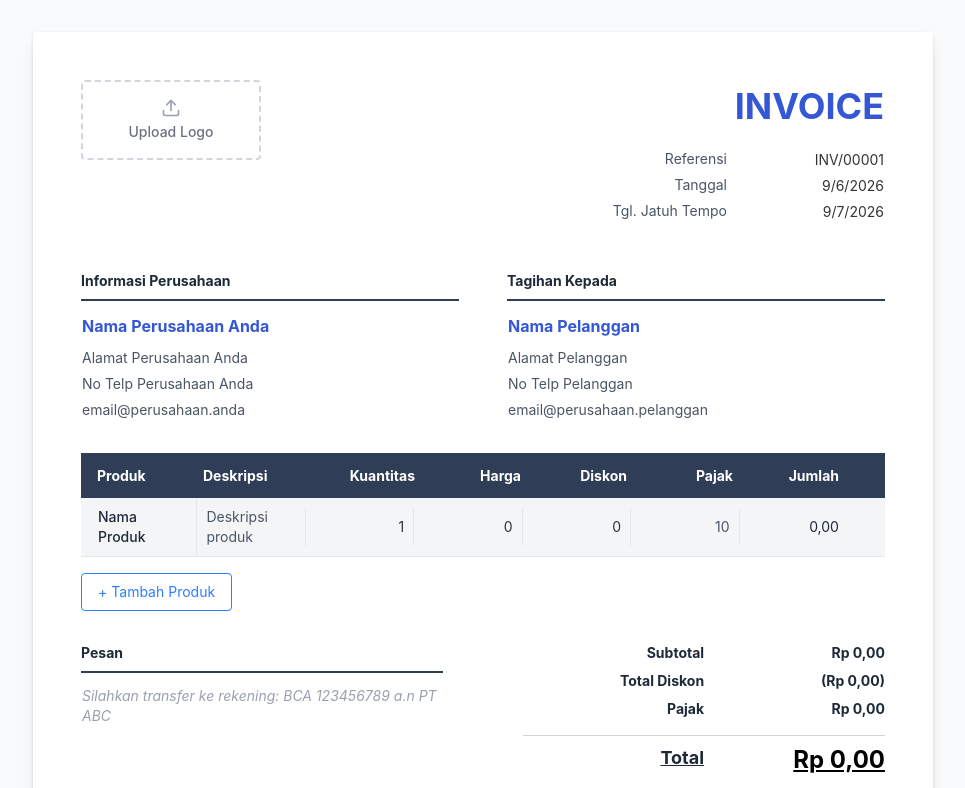
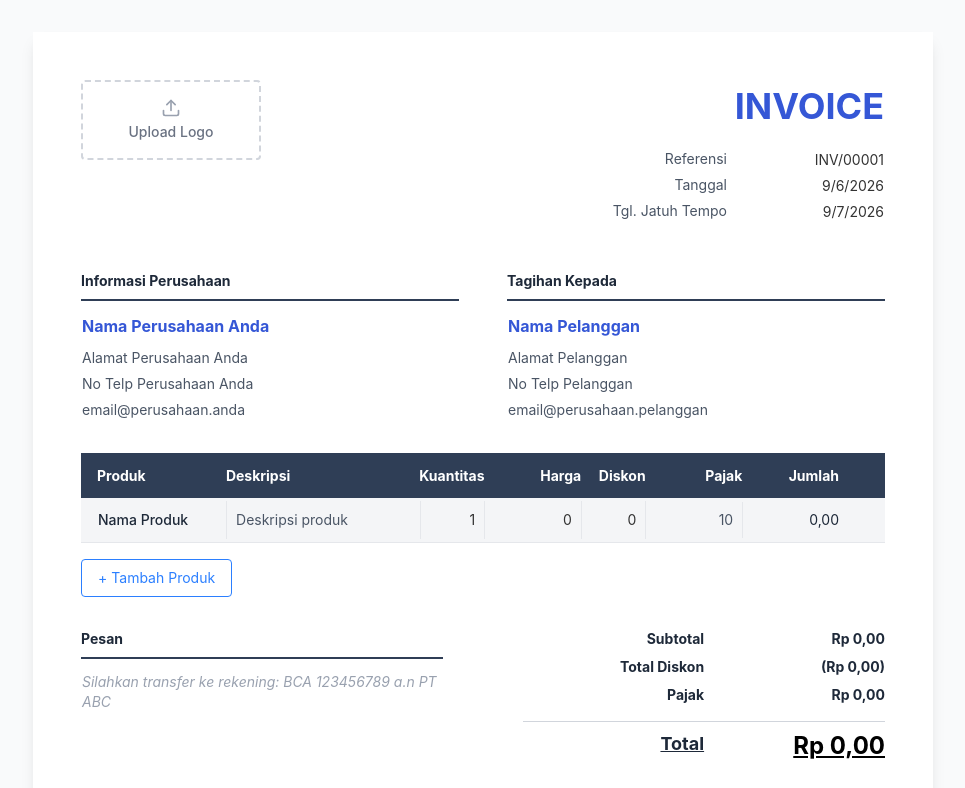
Before and after one commit to superboy12/Kiedo, a Next.js app: page / in a window 1280 px wide. Shown: the top 788 px of the page, without its empty margins (157-1122 px from the left). Built offline with nearby package versions, Linux system fonts and the light colour scheme.

Commit message:
Fix table alignment and download format

```diff
--- a/src/components/InvoicePreview.tsx
+++ b/src/components/InvoicePreview.tsx
@@ -45,7 +45,8 @@ export const InvoicePreview: React.FC<InvoicePreviewProps> = ({ data, onChange,
   // Pembayaran Diterima can be an editable field, Sisa Tagihan = Grand Total - Pembayaran Diterima.
 
   return (
-    <div ref={innerRef} className="bg-white w-full max-w-[900px] mx-auto p-12 shadow-sm font-sans text-[#333333] relative print:shadow-none print:p-0">
+    <div className="w-full overflow-x-auto">
+      <div ref={innerRef} className="bg-white w-[900px] mx-auto p-12 shadow-sm font-sans text-[#333333] relative print:shadow-none print:p-0">
       {/* HEADER */}
       <div className="flex justify-between items-start mb-12">
         <div className="w-[40%]">
@@ -161,5 +162,6 @@ export const InvoicePreview: React.FC<InvoicePreviewProps> = ({ data, onChange,
         </div>
       </div>
     </div>
+    </div>
   );
 };
--- a/src/components/InvoicePreviewTemplate2.tsx
+++ b/src/components/InvoicePreviewTemplate2.tsx
@@ -16,7 +16,8 @@ export const InvoicePreviewTemplate2: React.FC<InvoicePreviewTemplate2Props> = (
   };
 
   return (
-    <div ref={innerRef} className="bg-white w-full max-w-[900px] mx-auto p-12 shadow-sm font-sans text-black relative print:shadow-none print:p-0">
+    <div className="w-full overflow-x-auto">
+      <div ref={innerRef} className="bg-white w-[900px] mx-auto p-12 shadow-sm font-sans text-black relative print:shadow-none print:p-0">
 
       {/* HEADER SECTION */}
       <div className="flex justify-between items-start mb-12">
@@ -94,6 +95,7 @@ export const InvoicePreviewTemplate2: React.FC<InvoicePreviewTemplate2Props> = (
           </div>
         </div>
       </div>
+      </div>
     </div>
   );
 };
--- a/src/components/InvoiceTable.tsx
+++ b/src/components/InvoiceTable.tsx
@@ -61,37 +61,55 @@ export const InvoiceTable: React.FC<InvoiceTableProps> = ({ data, onChange }) =>
     return total;
   };
 
+  const gridColumns = [
+    '2fr', // Produk
+    '3fr', // Deskripsi
+    '1fr', // Kuantitas
+    '1.5fr', // Harga
+    data.settings.showDiscount ? '1fr' : null,
+    data.settings.showTax ? '1.5fr' : null,
+    '1.5fr', // Jumlah
+    '30px' // delete button spacing
+  ].filter(Boolean).join(' ');
+
   return (
     <div className="w-full">
-      <div className="bg-[#2F3E56] text-white flex items-center h-[45px] px-4 font-bold text-sm mt-8">
-        <div className="flex-1 w-[20%]">Produk</div>
-        <div className="flex-1 w-[30%]">Deskripsi</div>
-        <div className="flex-1 w-[10%] text-right">Kuantitas</div>
-        <div className="flex-1 w-[15%] text-right">Harga</div>
-        {data.settings.showDiscount && <div className="flex-1 w-[8%] text-right">Diskon</div>}
-        {data.settings.showTax && <div className="flex-1 w-[12%] text-right">Pajak</div>}
-        <div className="flex-1 w-[15%] text-right">Jumlah</div>
-        <div className="w-[30px]"></div> {/* For delete button */}
+      <div
+        className="bg-[#2F3E56] text-white grid items-center h-[45px] px-4 font-bold text-sm mt-8"
+        style={{ gridTemplateColumns: gridColumns }}
+      >
+        <div>Produk</div>
+        <div>Deskripsi</div>
+        <div className="text-right">Kuantitas</div>
+        <div className="text-right">Harga</div>
+        {data.settings.showDiscount && <div className="text-right">Diskon</div>}
+        {data.settings.showTax && <div className="text-right">Pajak</div>}
+        <div className="text-right">Jumlah</div>
+        <div></div> {/* For delete button */}
       </div>
 
       <div className="flex flex-col">
         {data.items.map((item, index) => (
-          <div key={item.id} className="flex min-h-[45px] items-center px-4 bg-[#F4F5F7] border-b border-gray-200 text-sm group">
-            <div className="flex-1 w-[20%] pr-2 py-2">
+          <div
+            key={item.id}
+            className="grid min-h-[45px] items-center px-4 bg-[#F4F5F7] border-b border-gray-200 text-sm group relative"
+            style={{ gridTemplateColumns: gridColumns }}
+          >
+            <div className="pr-2 py-2">
               <EditableField
                 value={item.product}
                 onChange={(val) => handleItemChange(index, 'product', val)}
                 className="font-medium text-gray-800 bg-transparent"
               />
             </div>
-            <div className="flex-1 w-[30%] px-2 py-2 border-l border-gray-200">
+            <div className="px-2 py-2 border-l border-gray-200">
               <EditableField
                 value={item.description}
                 onChange={(val) => handleItemChange(index, 'description', val)}
                 className="text-gray-600 bg-transparent"
               />
             </div>
-            <div className="flex-1 w-[10%] px-2 py-2 border-l border-gray-200">
+            <div className="px-2 py-2 border-l border-gray-200">
               <EditableField
                 type="number"
                 value={item.quantity.toString()}
@@ -100,7 +118,7 @@ export const InvoiceTable: React.FC<InvoiceTableProps> = ({ data, onChange }) =>
                 className="bg-transparent"
               />
             </div>
-            <div className="flex-1 w-[15%] px-2 py-2 border-l border-gray-200">
+            <div className="px-2 py-2 border-l border-gray-200">
               <EditableField
                 type="number"
                 value={item.price.toString()}
@@ -110,7 +128,7 @@ export const InvoiceTable: React.FC<InvoiceTableProps> = ({ data, onChange }) =>
               />
             </div>
             {data.settings.showDiscount && (
-              <div className="flex-1 w-[8%] px-2 py-2 border-l border-gray-200">
+              <div className="px-2 py-2 border-l border-gray-200">
                 <EditableField
                   type="number"
                   value={item.discount.toString()}
@@ -121,7 +139,7 @@ export const InvoiceTable: React.FC<InvoiceTableProps> = ({ data, onChange }) =>
               </div>
             )}
             {data.settings.showTax && (
-              <div className="flex-1 w-[12%] px-2 py-2 border-l border-gray-200 text-right text-gray-600">
+              <div className="px-2 py-2 border-l border-gray-200 text-right text-gray-600">
                 <EditableField
                   value={item.tax.toString()}
                   onChange={(val) => handleItemChange(index, 'tax', Number(val))}
@@ -130,10 +148,10 @@ export const InvoiceTable: React.FC<InvoiceTableProps> = ({ data, onChange }) =>
                 />
               </div>
             )}
-            <div className="flex-1 w-[15%] pl-2 py-2 border-l border-gray-200 text-right text-gray-800">
+            <div className="pl-2 py-2 border-l border-gray-200 text-right text-gray-800">
               {formatCurrency(calculateRowTotal(item)).replace('Rp', '').trim()}
             </div>
-            <div className="w-[30px] flex justify-end opacity-0 group-hover:opacity-100 transition-opacity">
+            <div className="flex justify-end opacity-0 group-hover:opacity-100 transition-opacity print:hidden">
               <button onClick={() => removeItem(index)} className="text-red-500 hover:text-red-700 font-bold px-2">&times;</button>
             </div>
           </div>
--- a/src/components/InvoiceTableTemplate2.tsx
+++ b/src/components/InvoiceTableTemplate2.tsx
@@ -65,36 +65,55 @@ export const InvoiceTableTemplate2: React.FC<InvoiceTableTemplate2Props> = ({ da
     : 0;
   const grandTotal = subtotal + totalTax;
 
+  const gridColumns = [
+    '2fr', // Produk
+    '3fr', // Deskripsi
+    '1fr', // Kuantitas
+    '1.5fr', // Harga
+    data.settings.showDiscount ? '1fr' : null,
+    data.settings.showTax ? '1.5fr' : null,
+    '1.5fr' // Jumlah
+  ].filter(Boolean).join(' ');
+
   return (
-    <div className="w-full text-sm">
-      <div className="flex font-bold border border-black bg-white">
-        <div className="flex-[2] p-2 border-r border-black">Produk</div>
-        <div className="flex-[3] p-2 border-r border-black">Deskripsi</div>
-        <div className="flex-1 p-2 border-r border-black text-center">Kuantitas</div>
-        <div className="flex-[1.5] p-2 border-r border-black text-center">Harga</div>
-        {data.settings.showDiscount && <div className="flex-1 p-2 border-r border-black text-center">Diskon</div>}
-        {data.settings.showTax && <div className="flex-1 p-2 border-r border-black text-center">Pajak</div>}
-        <div className="flex-[1.5] p-2 text-center">Jumlah</div>
+    <div className="w-full text-sm mt-8">
+      {/* Header */}
+      <div
+        className="grid font-bold border border-black bg-white"
+        style={{ gridTemplateColumns: gridColumns }}
+      >
+        <div className="p-2 border-r border-black">Produk</div>
+        <div className="p-2 border-r border-black">Deskripsi</div>
+        <div className="p-2 border-r border-black text-center">Kuantitas</div>
+        <div className="p-2 border-r border-black text-center">Harga</div>
+        {data.settings.showDiscount && <div className="p-2 border-r border-black text-center">Diskon</div>}
+        {data.settings.showTax && <div className="p-2 border-r border-black text-center">Pajak</div>}
+        <div className="p-2 text-center">Jumlah</div>
       </div>
 
+      {/* Body */}
       <div className="flex flex-col border-l border-r border-b border-black">
         {data.items.map((item, index) => (
-          <div key={item.id} className="flex group border-b border-black last:border-b-0 relative">
-            <div className="flex-[2] p-2 border-r border-black flex items-center">
+          <div
+            key={item.id}
+            className="grid group border-b border-black last:border-b-0 relative"
+            style={{ gridTemplateColumns: gridColumns }}
+          >
+            <div className="p-2 border-r border-black flex items-center">
               <EditableField
                 value={item.product}
                 onChange={(val) => handleItemChange(index, 'product', val)}
                 className="bg-transparent"
               />
             </div>
-            <div className="flex-[3] p-2 border-r border-black flex items-center">
+            <div className="p-2 border-r border-black flex items-center">
               <EditableField
                 value={item.description}
                 onChange={(val) => handleItemChange(index, 'description', val)}
                 className="bg-transparent"
               />
             </div>
-            <div className="flex-1 p-2 border-r border-black flex items-center justify-center">
+            <div className="p-2 border-r border-black flex items-center justify-center">
               <EditableField
                 type="number"
                 value={item.quantity.toString()}
@@ -103,7 +122,7 @@ export const InvoiceTableTemplate2: React.FC<InvoiceTableTemplate2Props> = ({ da
                 className="bg-transparent"
               />
             </div>
-            <div className="flex-[1.5] p-2 border-r border-black flex items-center justify-end">
+            <div className="p-2 border-r border-black flex items-center justify-end">
               <EditableField
                 type="number"
                 value={item.price.toString()}
@@ -113,19 +132,19 @@ export const InvoiceTableTemplate2: React.FC<InvoiceTableTemplate2Props> = ({ da
               />
             </div>
             {data.settings.showDiscount && (
-              <div className="flex-1 p-2 border-r border-black flex items-center justify-center">
+              <div className="p-2 border-r border-black flex items-center justify-center whitespace-nowrap">
                 <EditableField
                   type="number"
                   value={item.discount.toString()}
                   onChange={(val) => handleItemChange(index, 'discount', Number(val))}
                   align="center"
-                  className="bg-transparent"
+                  className="bg-transparent inline-block w-8"
                 />
                 %
               </div>
             )}
             {data.settings.showTax && (
-              <div className="flex-1 p-2 border-r border-black flex items-center justify-center">
+              <div className="p-2 border-r border-black flex items-center justify-center whitespace-nowrap">
                 PPN <EditableField
                   value={item.tax.toString()}
                   onChange={(val) => handleItemChange(index, 'tax', Number(val))}
@@ -134,11 +153,11 @@ export const InvoiceTableTemplate2: React.FC<InvoiceTableTemplate2Props> = ({ da
                 />%
               </div>
             )}
-            <div className="flex-[1.5] p-2 flex items-center justify-end">
+            <div className="p-2 flex items-center justify-end">
               {formatCurrency(calculateRowTotal(item)).replace('Rp', '').trim()}
             </div>
 
-            <div className="absolute -right-8 top-2 opacity-0 group-hover:opacity-100 transition-opacity">
+            <div className="absolute -right-8 top-2 opacity-0 group-hover:opacity-100 transition-opacity print:hidden">
               <button onClick={() => removeItem(index)} className="text-red-500 hover:text-red-700 font-bold px-2">&times;</button>
             </div>
           </div>
```
Also changed, not shown: src/components/InvoiceBuilder.tsx (+8 -13 lines).
